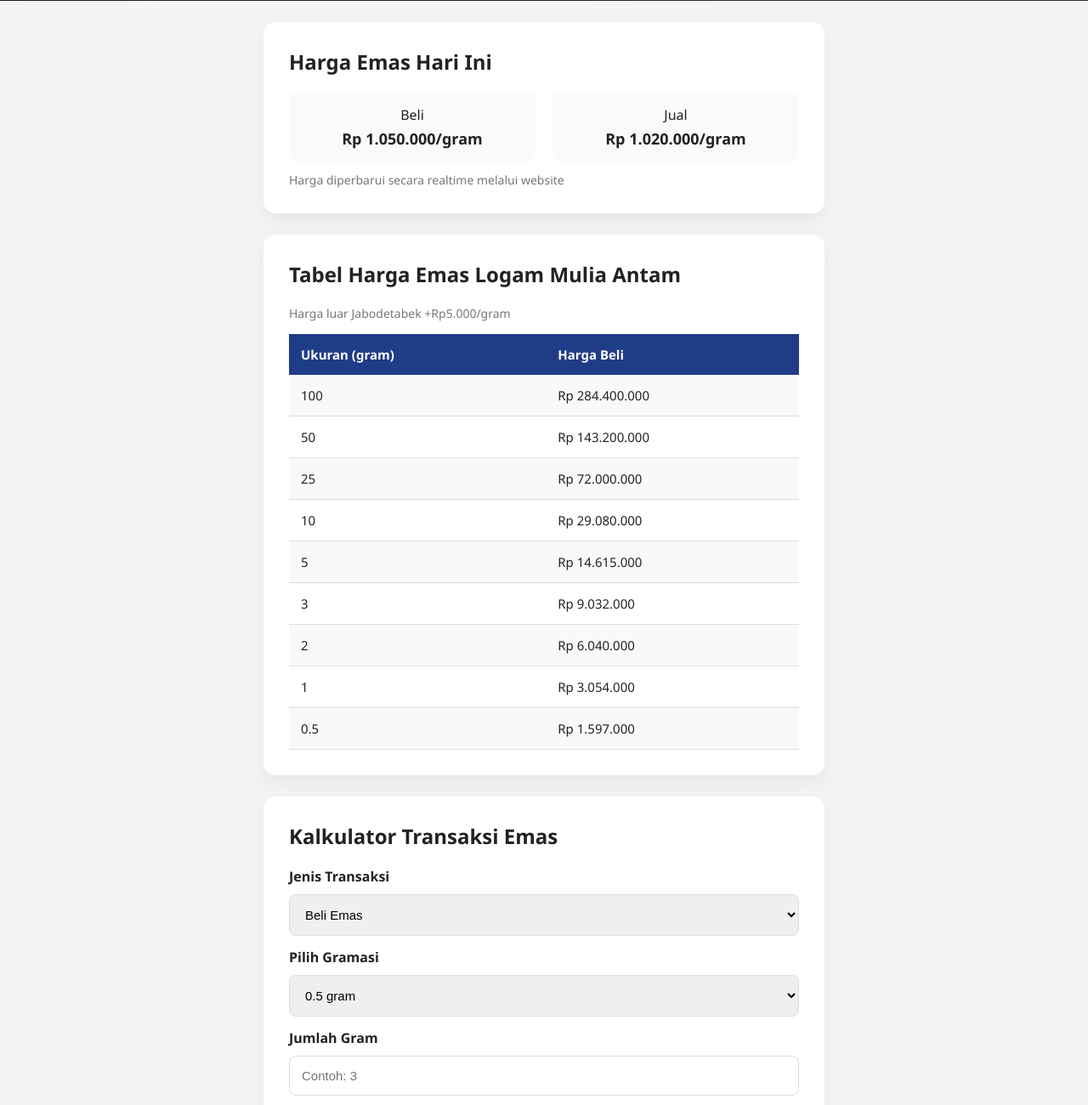
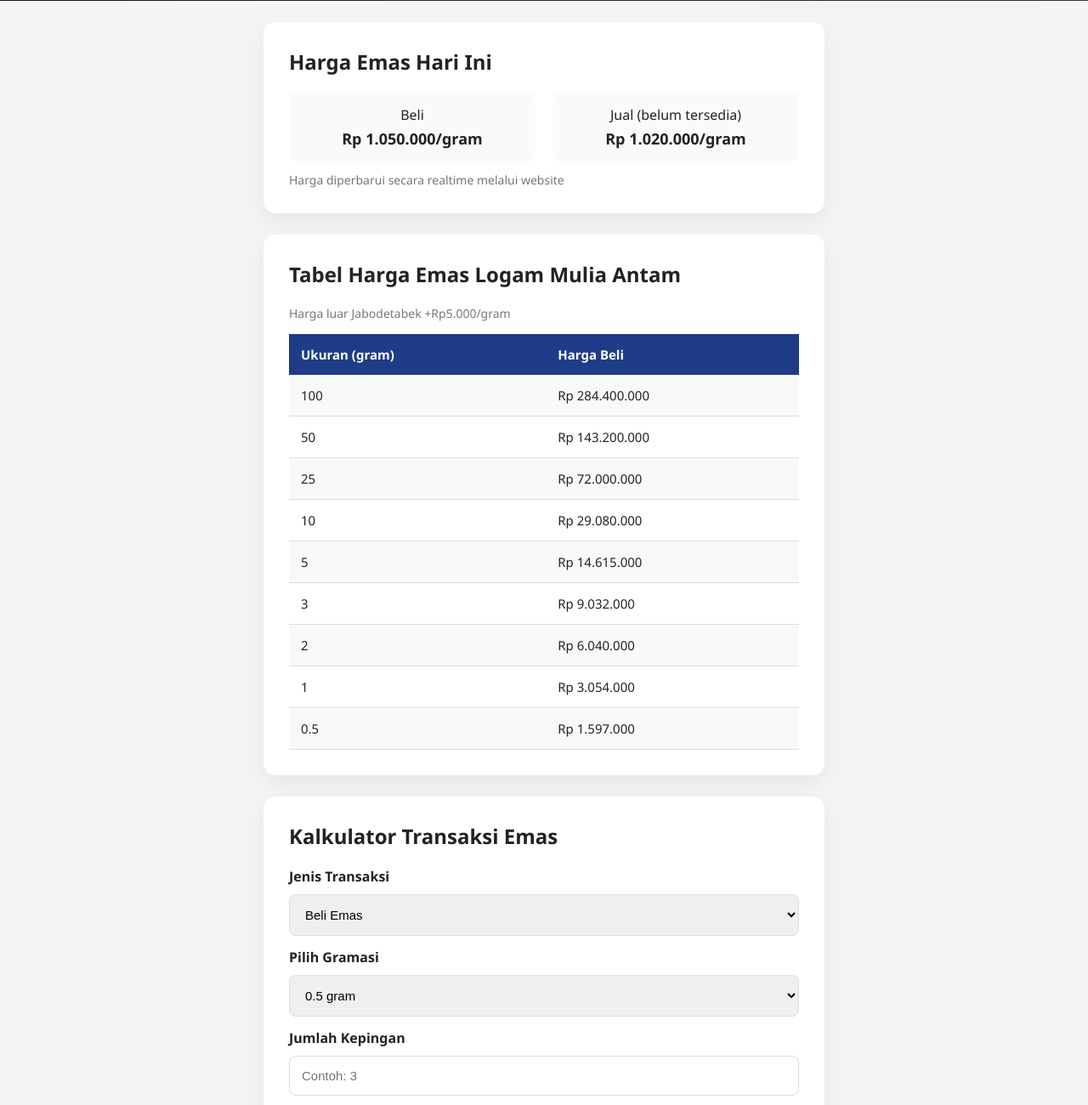
Before and after one commit to dikiyana/gold-store, a plain HTML site: page index.html in a window 1280 px wide. Shown: the part 460-1760 px from the top of the page at 85% size. Drawn offline with Linux system fonts and the light colour scheme.

Commit message:
change 5

```diff
--- a/index.html
+++ b/index.html
@@ -35,7 +35,7 @@
       <strong>Rp <span id="hargaBeli">1.050.000</span>/gram</strong>
     </div>
     <div>
-      <span>Jual</span>
+      <span>Jual (belum tersedia)</span>
       <strong>Rp <span id="hargaJual">1.020.000</span>/gram</strong>
     </div>
   </div>
@@ -74,7 +74,7 @@
   <label>Jenis Transaksi</label>
   <select id="jenis">
     <option value="beli">Beli Emas</option>
-    <option value="jual">Jual / Buyback</option>
+    <option value="jual">Jual / Buyback (belum tersedia)</option>
   </select>
 
   <label>Pilih Gramasi</label>
@@ -90,7 +90,7 @@
     <option value="100">100 gram</option>
   </select>
 
-  <label>Jumlah Gram</label>
+  <label>Jumlah Kepingan</label>
   <input
     type="number"
     id="jumlah"
@@ -125,7 +125,7 @@
     <label>Jenis Transaksi</label>
     <select id="jenisOrder">
       <option value="Beli">Beli</option>
-      <option value="Jual">Jual</option>
+      <option value="Jual">Jual (belum tersedia) </option>
     </select>
 
     <button type="submit">Kirim Pesanan</button>
```
